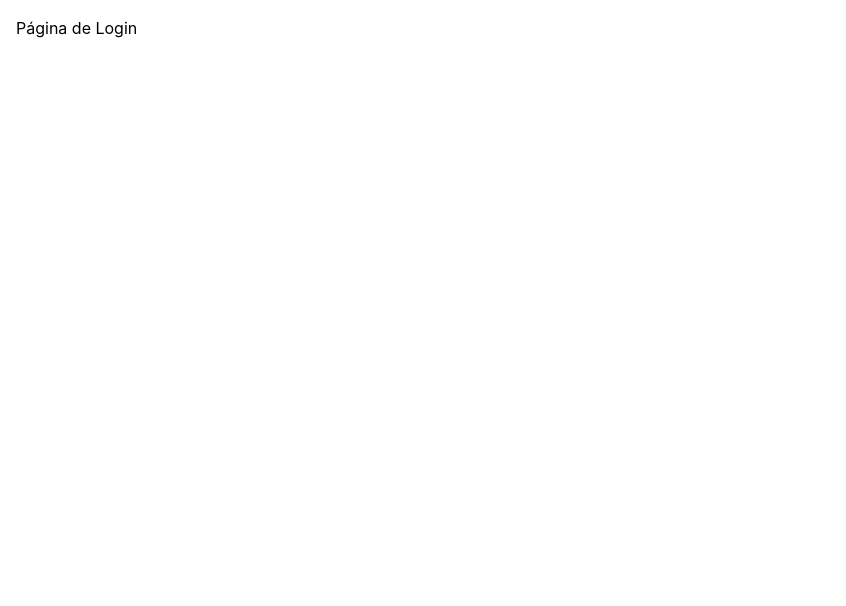
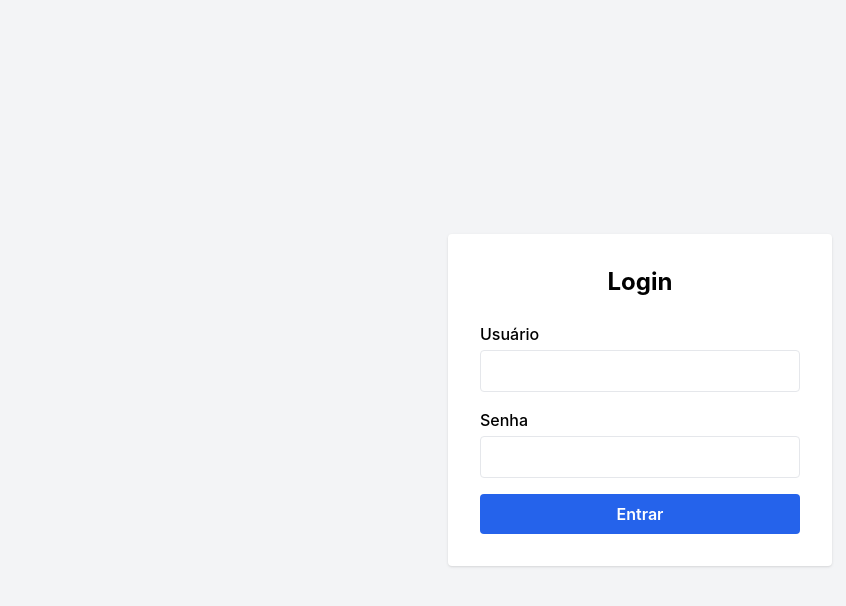
Before and after one commit to talesbee/talesiagobatista036065, a React (Create React App) app: page /login in a window 1280 px wide. Shown: the top 606 px of the page, without its empty margins (0-846 px from the left). Built offline with nearby package versions, Linux system fonts and the light colour scheme.

Commit message:
feat: implementa página de login com autenticação

```diff
--- a/src/pages/Login.tsx
+++ b/src/pages/Login.tsx
@@ -1,3 +1,64 @@
+
+import { useState } from 'react';
+import { useNavigate } from 'react-router-dom';
+import { login } from '../services/authService';
+
 export default function Login() {
-  return <div className="p-4">Página de Login</div>;
+    const [username, setUsername] = useState('');
+    const [password, setPassword] = useState('');
+    const [loading, setLoading] = useState(false);
+    const [error, setError] = useState<string | null>(null);
+    const navigate = useNavigate();
+
+    const handleSubmit = async (e: React.FormEvent) => {
+        e.preventDefault();
+        setLoading(true);
+        setError(null);
+        try {
+            const res = await login({ username, password });
+            localStorage.setItem('token', res.access_token);
+            localStorage.setItem('refreshToken', res.refresh_token);
+            navigate('/pets');
+        } catch {
+            setError('Usuário ou senha inválidos');
+        } finally {
+            setLoading(false);
+        }
+    };
+
+    return (
+        <div className="min-h-screen flex items-center justify-center bg-gray-100">
+            <form onSubmit={handleSubmit} className="bg-white p-8 rounded shadow w-full max-w-sm">
+                <h2 className="text-2xl font-bold mb-6 text-center">Login</h2>
+                <div className="mb-4">
+                    <label className="block mb-1 font-medium">Usuário</label>
+                    <input
+                        type="text"
+                        className="w-full border rounded px-3 py-2"
+                        value={username}
+                        onChange={e => setUsername(e.target.value)}
+                        required
+                    />
+                </div>
+                <div className="mb-4">
+                    <label className="block mb-1 font-medium">Senha</label>
+                    <input
+                        type="password"
+                        className="w-full border rounded px-3 py-2"
+                        value={password}
+                        onChange={e => setPassword(e.target.value)}
+                        required
+                    />
+                </div>
+                {error && <div className="text-red-500 mb-4 text-center">{error}</div>}
+                <button
+                    type="submit"
+                    className="w-full bg-blue-600 text-white py-2 rounded font-semibold hover:bg-blue-700 transition"
+                    disabled={loading}
+                >
+                    {loading ? 'Entrando...' : 'Entrar'}
+                </button>
+            </form>
+        </div>
+    );
 }
```
